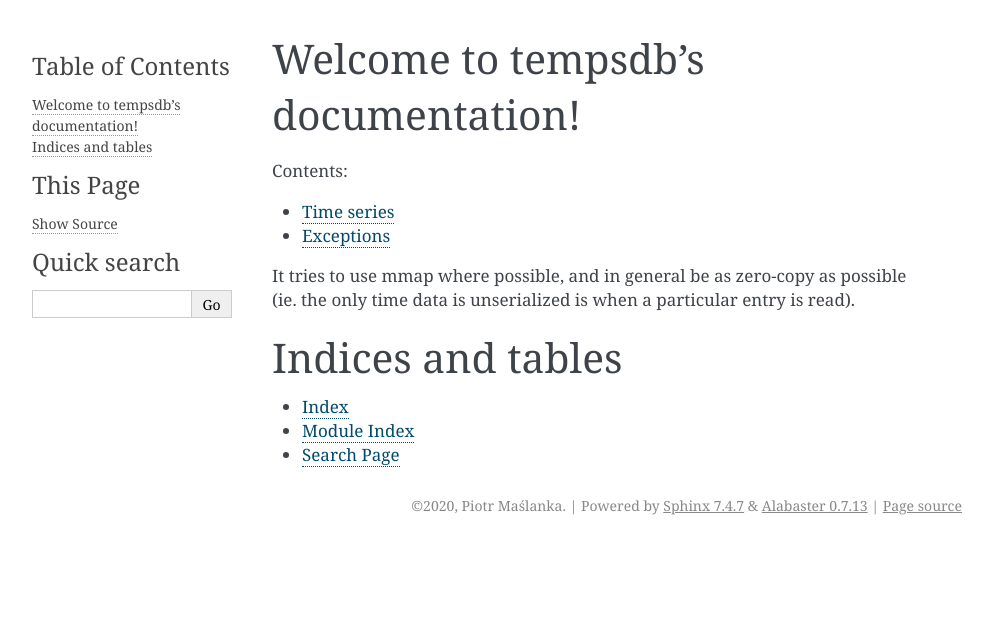
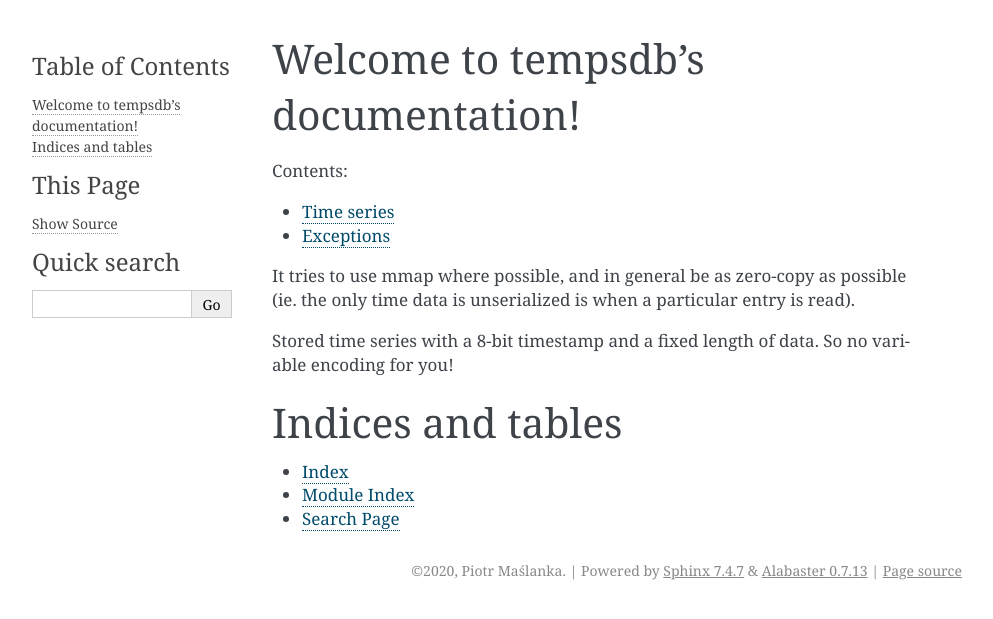
Before and after one commit to smok-serwis/tempsdb, a Sphinx documentation site: the page built from docs/index.rst, in a window 1280 px wide. Shown: the top 619 px of the page, without its empty margins (148-1141 px from the left). Built offline with Sphinx 7.4.7, drawn with Linux system fonts in a browser that asks for light colours.

Commit message:
writing done

```diff
--- a/docs/exceptions.rst
+++ b/docs/exceptions.rst
@@ -12,3 +12,5 @@ The exceptions that inherit from it are:
 .. autoclass:: tempsdb.exceptions.Corruption
 
 .. autoclass:: tempsdb.exceptions.InvalidState
+
+.. autoclass:: tempsdb.exceptions.AlreadyExists
--- a/docs/index.rst
+++ b/docs/index.rst
@@ -16,6 +16,9 @@ Welcome to tempsdb's documentation!
 It tries to use mmap where possible, and in general be as zero-copy as possible (ie. the
 only time data is unserialized is when a particular entry is read).
 
+Stored time series with a 8-bit timestamp and a fixed length of data.
+So no variable encoding for you!
+
 
 Indices and tables
 ==================
--- a/requirements.txt
+++ b/requirements.txt
@@ -1,2 +1,3 @@
 satella
 ujson
+snakehouse
```
Also changed, not shown: README.md (+4 -1 lines), 9 other files.
